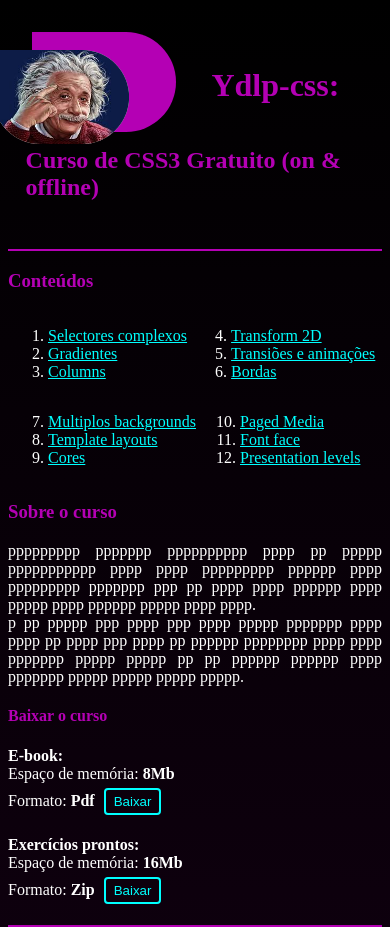
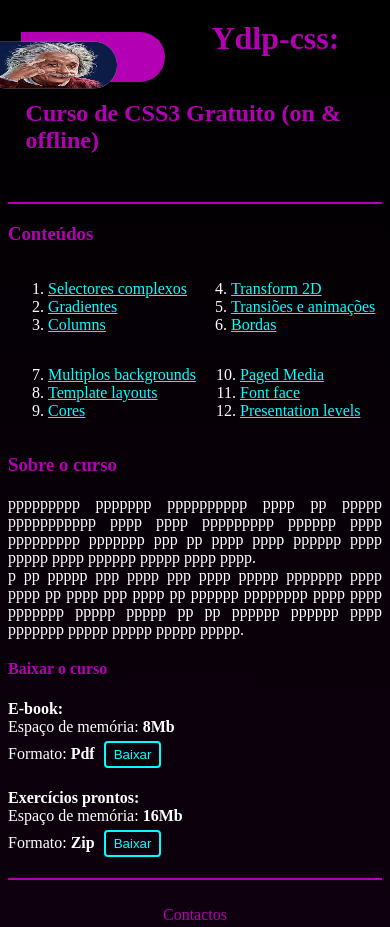
Before and after one commit to ydlpcode/css3, a plain HTML site: page index.html in a window 390 px wide. Shown: the top 927 px of the page. Drawn offline with Linux system fonts and the light colour scheme.

Commit message:
Update ydlp.css

```diff
--- a/ydlp.css
+++ b/ydlp.css
@@ -714,8 +714,8 @@ ul[class="header-nav"] li.nav-h1, li.nav-h2{
     .cry-figure-tlf{
         position: relative;
         width: 100%;
-        height: 100px;
-        left: -25%;
+        height: 50px;
+        left: -30%;
     }
 }
 /* alinhamento de box ( caixas ou divisoes ) */
```
